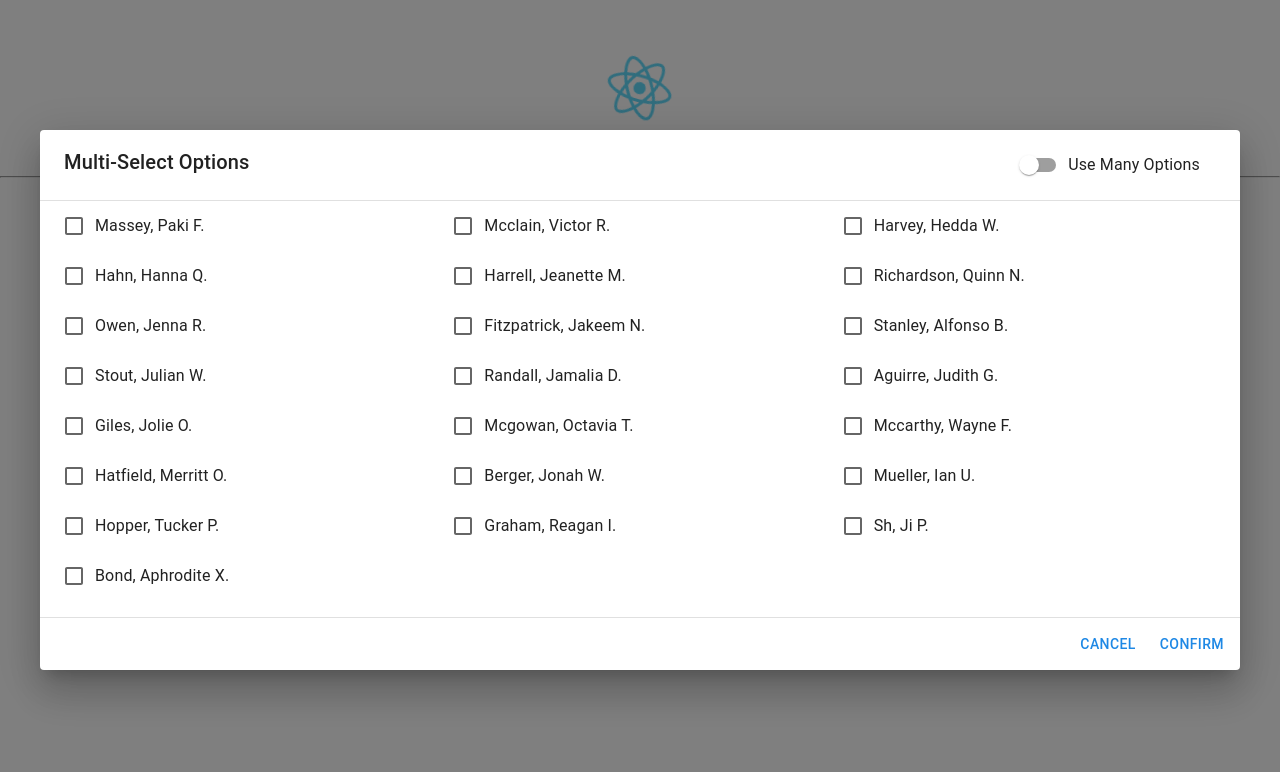
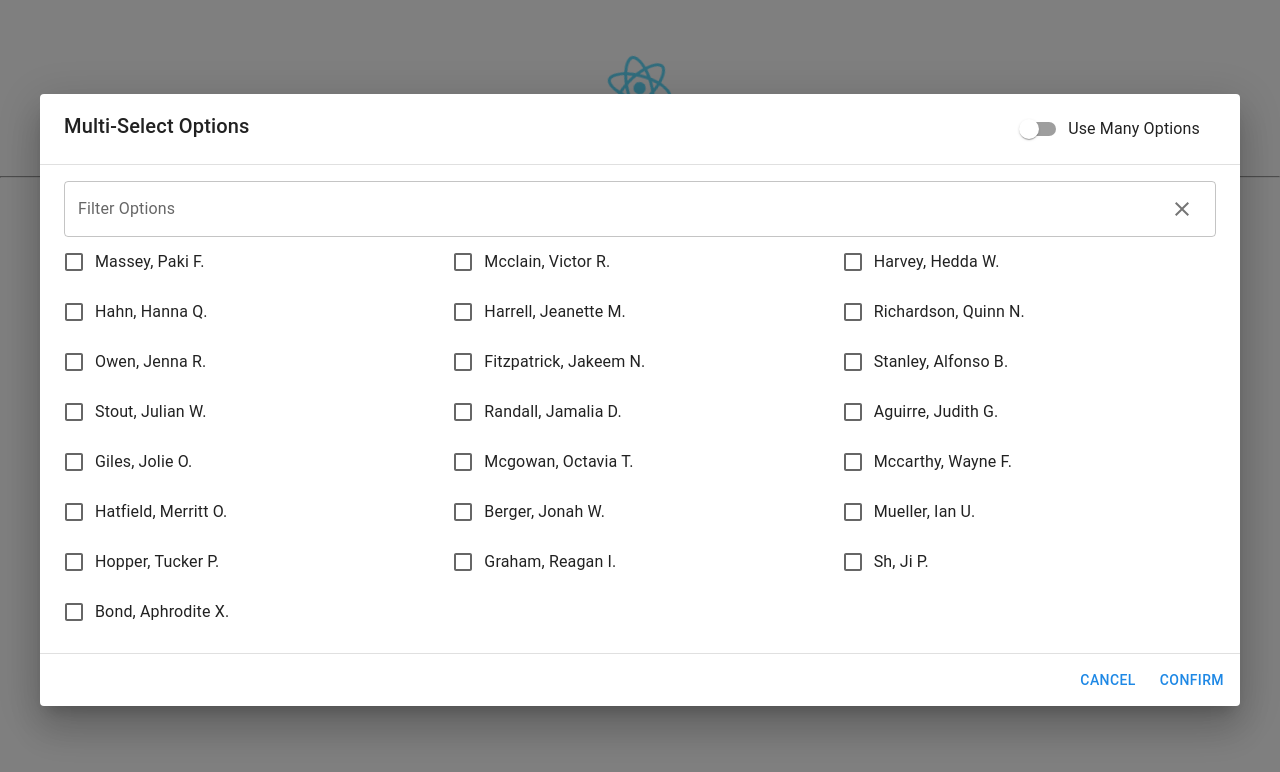
Before and after one commit to patrick-radulian/experiments, a React (Create React App) app: page / in a window 1280 px wide. Both pictures are taken after a click on the element 717 px from the left and 246 px from the top of the page. Shown: the top 772 px of the page. Built offline with nearby package versions, Linux system fonts and the light colour scheme.

Commit message:
Add options filter input

```diff
--- a/src/components/MultiSelect/MultiSelectModal.tsx
+++ b/src/components/MultiSelect/MultiSelectModal.tsx
@@ -4,7 +4,9 @@ import Dialog from '@mui/material/Dialog';
 import DialogActions from '@mui/material/DialogActions';
 import DialogContent from '@mui/material/DialogContent';
 import DialogTitle from '@mui/material/DialogTitle';
-import { Checkbox, Grid, Switch, FormControlLabel } from "@mui/material";
+import { Checkbox, Grid, Switch, FormControlLabel, TextField, Box, InputAdornment, IconButton, Container } from "@mui/material";
+import ClearIcon from "@mui/icons-material/Clear";
+import SentimentDissatisfiedIcon from '@mui/icons-material/SentimentDissatisfied';
 
 export interface IMultiSelectOption {
     label: string,
@@ -32,22 +34,47 @@ export default function MultiSelectModal(props: IMultiSelectModal) {
 
     const [useManyOptions, setUseManyOptions] = React.useState<boolean>(false);
     const [optionsToUse, setOptionsToUse] = React.useState<Array<IMultiSelectOption>>(options.fewOptions);
+    const [optionsFilterValue, setOptionsFilterValue] = React.useState<string>("");
+    const [filteredOptions, setFilteredOptions] = React.useState<Array<IMultiSelectOption>>([]);
 
     const handleSwitch = (event: React.ChangeEvent<HTMLInputElement>, checked: boolean) => {
         setUseManyOptions(checked);
         setOptionsToUse(checked ? options.manyOptions : options.fewOptions);
     }
 
+    const handleFilterChange = (event: React.ChangeEvent<HTMLInputElement>) => {
+        setOptionsFilterValue(event.target.value);
+    }
+
+    const FilterFieldAdornment = () => {
         return (
-        <Dialog open={open} onClose={handleClose} maxWidth="lg">
+            <InputAdornment position="end">
+                <IconButton onClick={() => setOptionsFilterValue("")}>
+                    <ClearIcon/>
+                </IconButton>
+            </InputAdornment>
+        )
+    }
+
+    React.useEffect(() => {
+        setFilteredOptions(() => optionsToUse.filter(option => option.label.toLowerCase().includes(optionsFilterValue.toLowerCase())));
+    }, [optionsFilterValue, optionsToUse]);
+
+    return (
+        <Dialog open={open} onClose={handleClose} maxWidth="lg" fullWidth>
             <DialogTitle sx={{display: "flex", justifyContent: "space-between"}}>
                 <span>{title}</span>
                 <FormControlLabel control={<Switch checked={useManyOptions} onChange={handleSwitch}/>} label="Use Many Options" />
             </DialogTitle>
 
             <DialogContent dividers>
+                <Box sx={{marginBottom: "1rem"}}>
+                    <TextField fullWidth value={optionsFilterValue} onChange={handleFilterChange} label="Filter Options" variant="outlined" InputProps={{endAdornment: <FilterFieldAdornment/>}} />
+                </Box>
+
                 <Grid container spacing={2}>
-                    {optionsToUse.map(option => (
+                    {filteredOptions.length > 0 ? (
+                        filteredOptions.map(option => (
                             <Grid item xs={4} key={option.value}>
                                 <FormControlLabel
                                     control={
@@ -61,7 +88,13 @@ export default function MultiSelectModal(props: IMultiSelectModal) {
                                     label={option.label}
                                 />
                             </Grid>
-                    ))}
+                        ))
+                    ) : (
+                        <Container fixed sx={{display: "flex", flexDirection: "column", alignItems: "center", p: "1rem", fontSize: "1.15rem", opacity: 0.7}} >
+                            <span>No matching options</span>
+                            <SentimentDissatisfiedIcon fontSize="large" sx={{mt: "1rem"}}/>
+                        </Container>
+                    )}
                 </Grid>
             </DialogContent>
 
```
Lines whose indentation alone changed are shown as unchanged.
